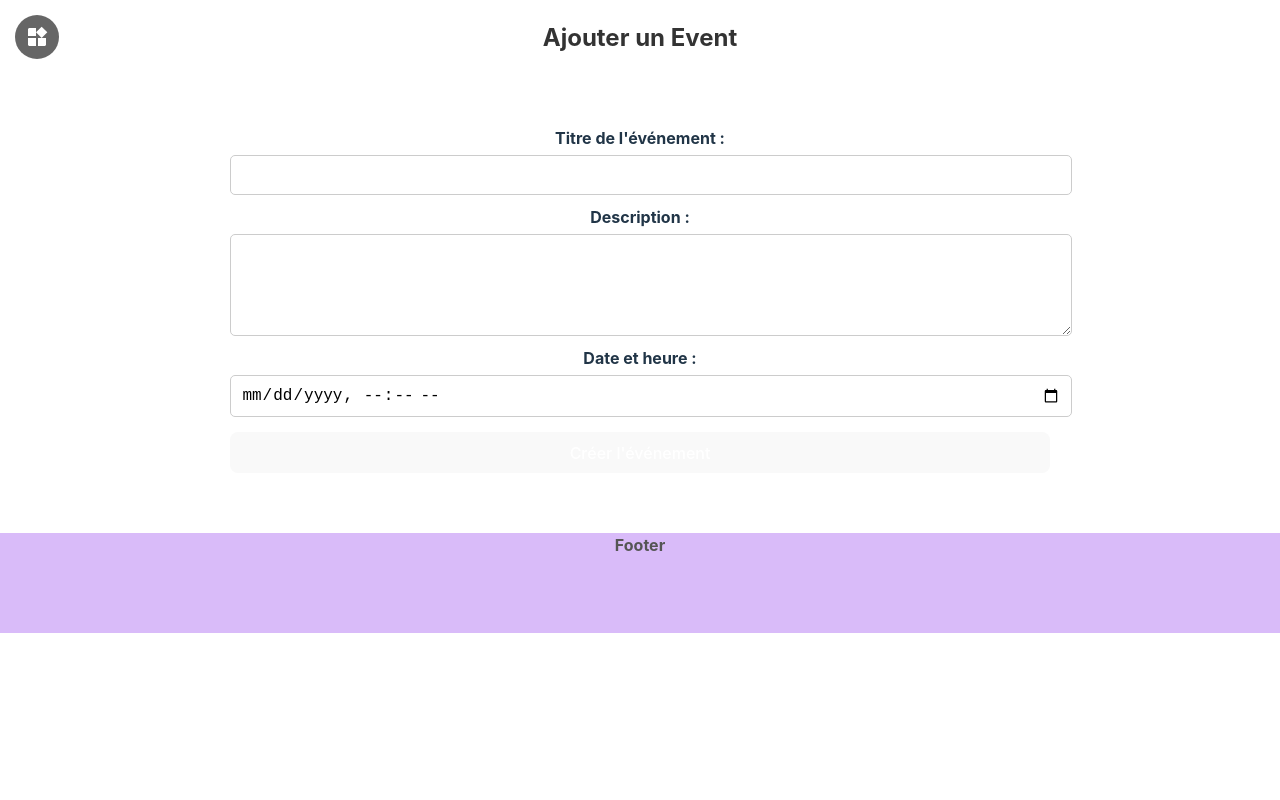
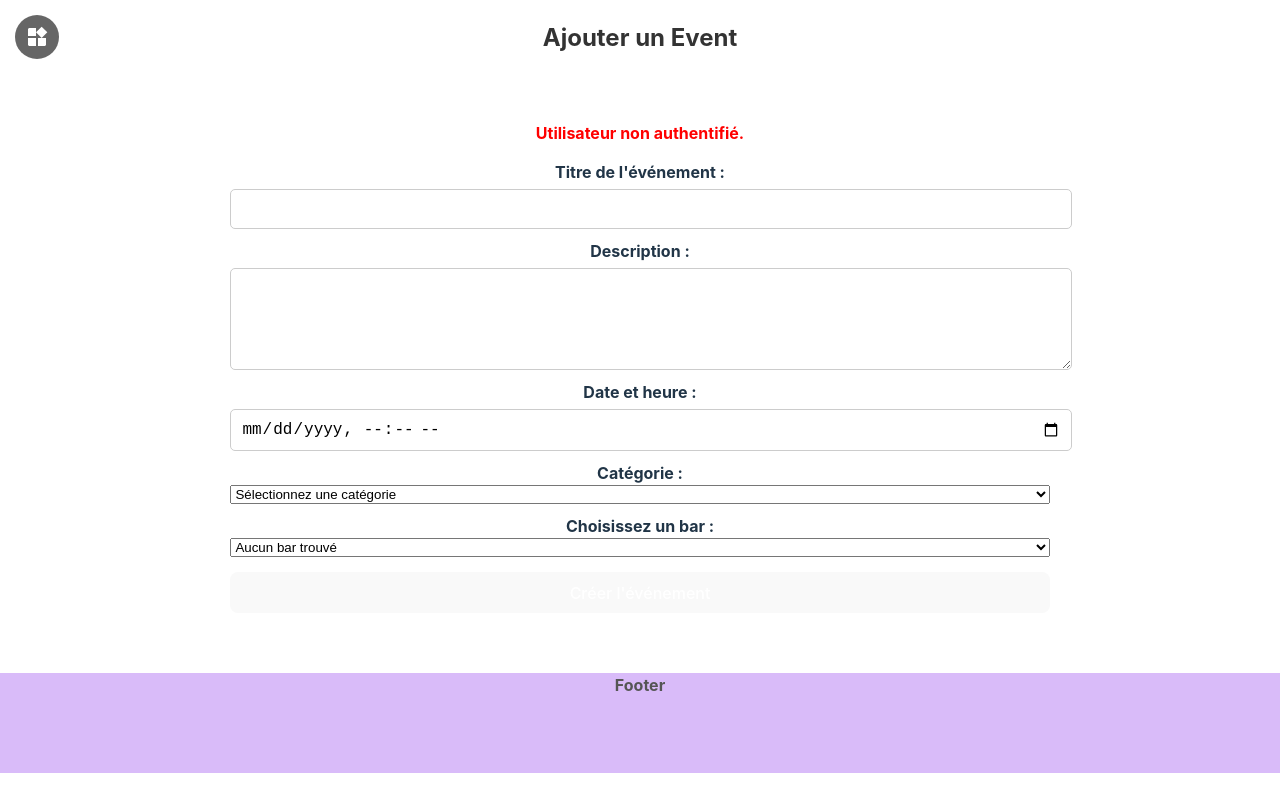
Before and after one commit to BeerHubYnov/beerHub, a React (Vite) app: page /event-form in a window 1280 px wide. Built offline with nearby package versions, Linux system fonts and the light colour scheme.

Commit message:
wip fix event CRUD

```diff
--- a/src/components/event-form/EventFormComponent.tsx
+++ b/src/components/event-form/EventFormComponent.tsx
@@ -1,36 +1,65 @@
-import { useState } from "react";
+import { useState, useEffect } from "react";
 import './EventFormComponent.css';
+
+interface Bar {
+  id: string;
+  name: string;
+}
 
 const EventFormComponent: React.FC = () => {
   const [title, setTitle] = useState("");
   const [description, setDescription] = useState("");
   const [dateHour, setDateHour] = useState("");
+  const [category, setCategory] = useState("");
+  const [bars, setBars] = useState<Bar[]>([]);
+  const [selectedBarId, setSelectedBarId] = useState<string | "">("");
   const [errorMessage, setErrorMessage] = useState<string | null>(null);
   const [successMessage, setSuccessMessage] = useState<string | null>(null);
+  // const [userId, setUserId] = useState<string | null>(null);
 
-  // ID du bar hardcodé (Grizly Bar)
-  const hardcodedBarId = "6b9713ba-02d2-4b49-8925-71ea5565faaf";
+  useEffect(() => {
+    const storedUserId = localStorage.getItem("userId");
+    if (storedUserId) {
+      fetchBars(storedUserId);  // Appel direct sans useState
+    } else {
+      setErrorMessage("Utilisateur non authentifié.");
+    }
+  }, []);
+
+
+  const fetchBars = async (userId: string) => {
+    try {
+      const response = await fetch(`http://localhost:3000/bar/user/${userId}`);
+      if (!response.ok) {
+        throw new Error("Erreur lors de la récupération des bars.");
+      }
+      const data = await response.json();
+      setBars(Array.isArray(data) ? data : [data]);
+      if (data.length > 0) {
+        setSelectedBarId(data[0].id);
+      }
+    } catch (error) {
+      setErrorMessage("Impossible de récupérer les bars.");
+    }
+  };
 
   const handleSubmit = async (e: React.FormEvent) => {
     e.preventDefault();
     setErrorMessage(null);
     setSuccessMessage(null);
 
-    // Vérifier que tous les champs sont remplis
-    if (!title || !description || !dateHour) {
+    if (!title || !description || !dateHour || !category || !selectedBarId) {
       setErrorMessage("Tous les champs sont obligatoires.");
       return;
     }
 
-    // Format des données pour l'API
     const eventData = {
       title,
       description,
-      dateHour: new Date(dateHour).toISOString(), // Convertit la date au format ISO
-      id_Bar: hardcodedBarId, // Bar fixe
+      dateHour: new Date(dateHour).toISOString(),
+      category,
+      id_Bar: selectedBarId,
     };
-
-    console.log("Données de l'événement à envoyer :", eventData);
 
     try {
       const response = await fetch("http://localhost:3000/event", {
@@ -49,12 +78,9 @@ const EventFormComponent: React.FC = () => {
       setTitle("");
       setDescription("");
       setDateHour("");
+      setCategory("");
     } catch (error) {
-      if (error instanceof Error) {
-        setErrorMessage(error.message);
-      } else {
-        setErrorMessage("Une erreur inconnue est survenue.");
-      }
+      setErrorMessage("Une erreur est survenue.");
     }
   };
 
@@ -73,6 +99,32 @@ const EventFormComponent: React.FC = () => {
         <label>Date et heure :</label>
         <input type="datetime-local" value={dateHour} onChange={(e) => setDateHour(e.target.value)} />
 
+        <label>Catégorie :</label>
+        <select value={category} onChange={(e) => setCategory(e.target.value)}>
+          <option value="">Sélectionnez une catégorie</option>
+          <option value="Concerts">Concerts</option>
+          <option value="Soirées dansantes">Soirées dansantes</option>
+          <option value="Quiz / Trivia">Quiz / Trivia</option>
+          <option value="Karaoké">Karaoké</option>
+          <option value="Happy hours">Happy hours</option>
+          <option value="Soirées à thème">Soirées à thème</option>
+          <option value="Dégustations">Dégustations</option>
+          <option value="Événements sportifs">Événements sportifs</option>
+          <option value="Soirées de lancement">Soirées de lancement</option>
+          <option value="Stand-up / Comedy nights">Stand-up / Comedy nights</option>
+        </select>
+
+        <label>Choisissez un bar :</label>
+        <select value={selectedBarId} onChange={(e) => setSelectedBarId(e.target.value)}>
+          {bars.length > 0 ? (
+            bars.map((bar) => (
+              <option key={bar.id} value={bar.id}>{bar.name}</option>
+            ))
+          ) : (
+            <option value="">Aucun bar trouvé</option>
+          )}
+        </select>
+
         <button type="submit">Créer l'événement</button>
       </form>
     </div>
```
